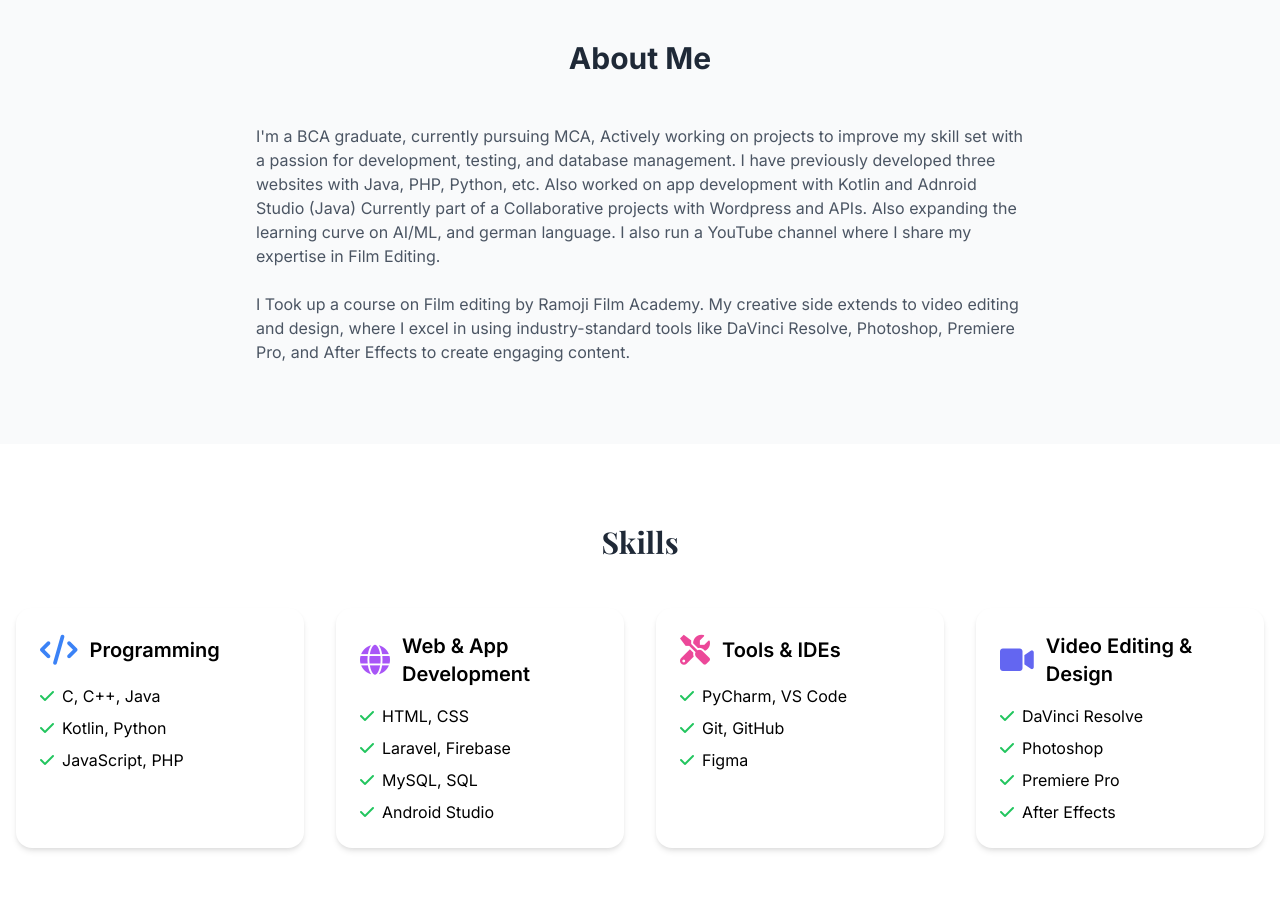
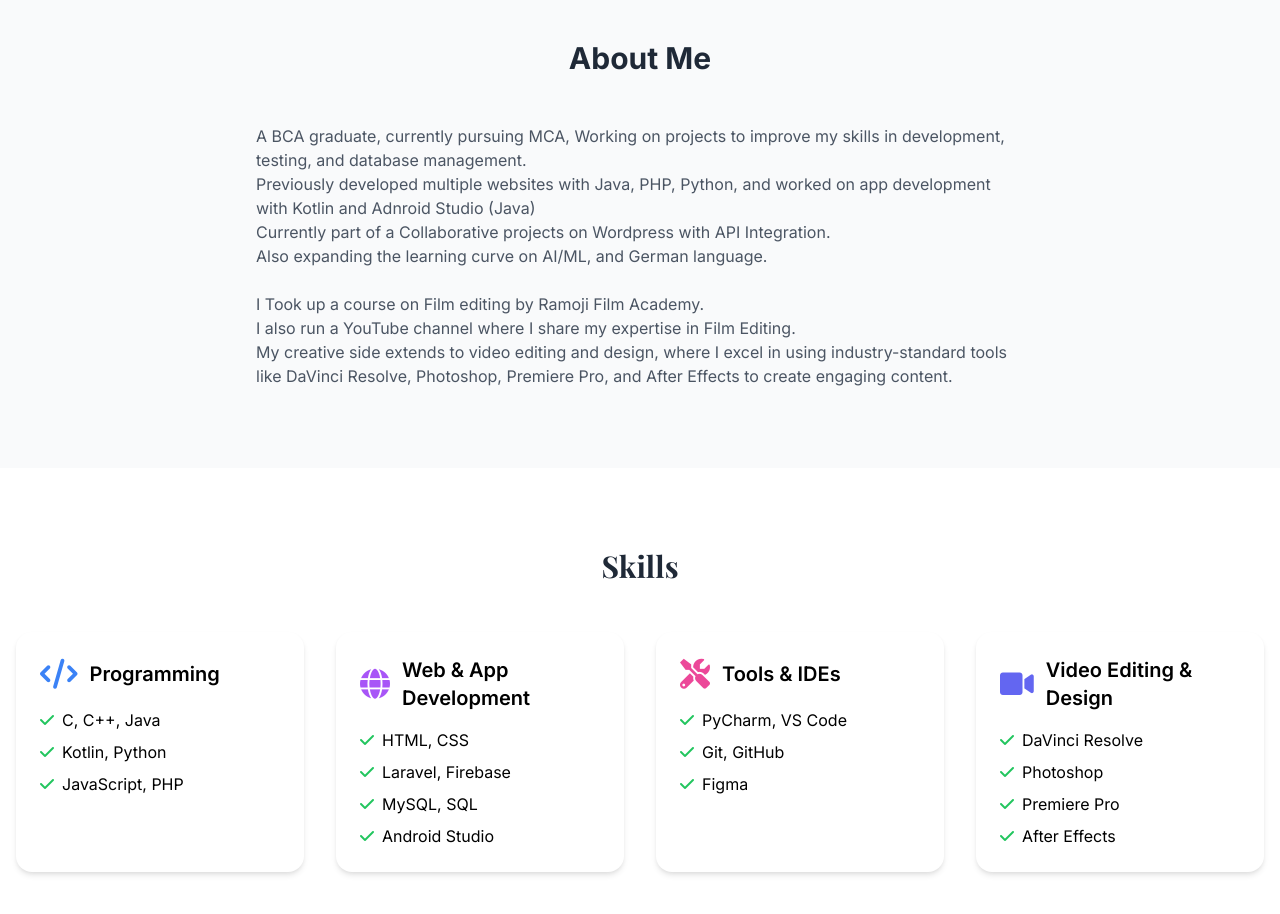
Before and after one commit to ThatFerbGuy/ThatFerbGuy, a plain HTML site: page index.html in a window 1280 px wide. Shown: the part 840-1754 px from the top of the page. Drawn offline with nearby package versions, Linux system fonts and the light colour scheme.

Commit message:
Update index.html

```diff
--- a/index.html
+++ b/index.html
@@ -53,14 +53,14 @@
             <h2 class="text-3xl font-bold text-center text-gray-800 dark:text-white mb-12">About Me</h2>
             <div class="max-w-3xl mx-auto text-gray-600 dark:text-gray-300">
                 <p class="mb-6">
-                    I'm a BCA graduate, currently pursuing MCA, Actively working on projects to improve my skill set with a passion for development, testing, and database management.
-                    I have previously developed three websites with Java, PHP, Python, etc. Also worked on app development with Kotlin and Adnroid Studio (Java)
-                    Currently part of a Collaborative projects with Wordpress and APIs.
-                    Also expanding the learning curve on AI/ML, and german language.
-                    I also run a YouTube channel where I share my expertise in Film Editing.
+                    A BCA graduate, currently pursuing MCA, Working on projects to improve my skills in development, testing, and database management. <br>
+                    Previously developed multiple websites with Java, PHP, Python, and worked on app development with Kotlin and Adnroid Studio (Java) <br>
+                    Currently part of a Collaborative projects on Wordpress with API Integration. <br>
+                    Also expanding the learning curve on AI/ML, and German language.
                 </p>
                 <p>
-                    I Took up a course on Film editing by Ramoji Film Academy.
+                    I Took up a course on Film editing by Ramoji Film Academy.<br>
+                    I also run a YouTube channel where I share my expertise in Film Editing.<br>
                     My creative side extends to video editing and design, where I excel in using industry-standard
                     tools like DaVinci Resolve, Photoshop, Premiere Pro, and After Effects to create engaging content.
                 </p>
```
